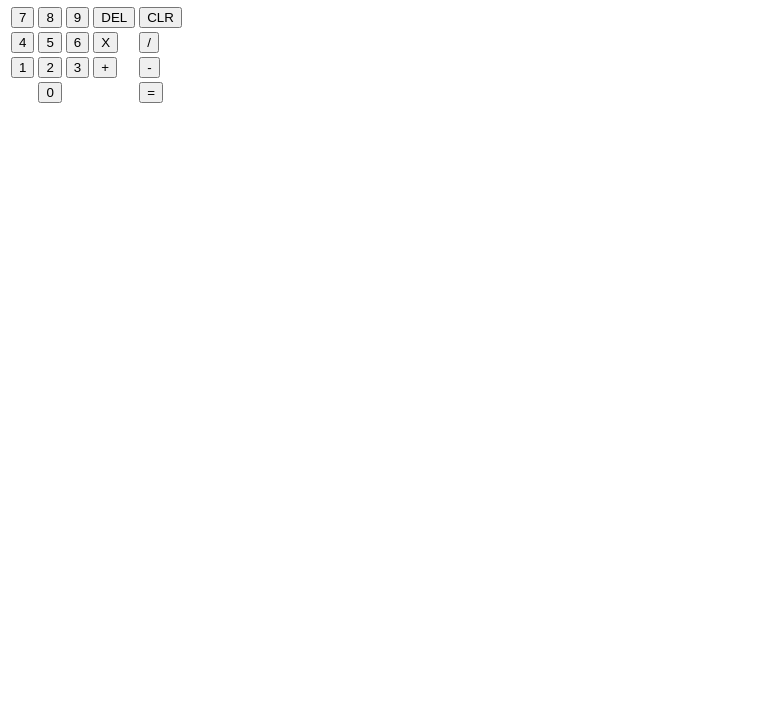
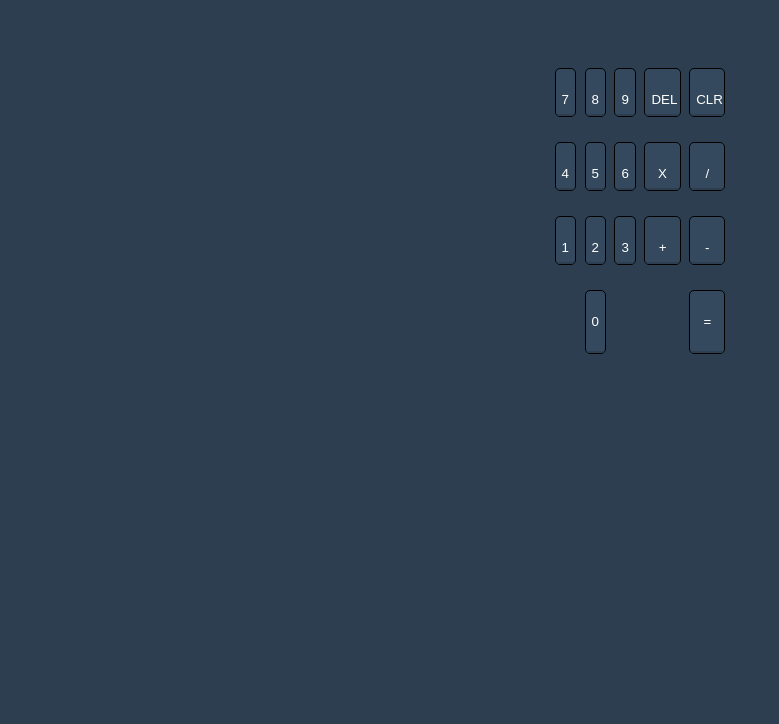
Before and after one commit to achavez5/calculator, a plain HTML site: page index.html in a window 1280 px wide. Shown: the part 76-800 px from the top of the page, without its empty margins (0-779 px from the left). Drawn offline with Linux system fonts and the light colour scheme.

Commit message:
UI Aesthetic Redesign

```diff
--- a/index.html
+++ b/index.html
@@ -7,39 +7,33 @@
     <link rel="stylesheet" href="styles.css">
 </head>
 <body>
-    <h1>Calculator</h1>
-    <h2 id = 'calcDisplay'></h2>
-    <table>
-        <tr>
-            <td><button id = "seven">7</button></td>
-            <td><button id = "eight">8</button></td>
-            <td><button id = "nine">9</button></td>
-            <td><button id = "delete">DEL</button></td>
-            <td><button id = "clear">CLR</button></td>
+    <div class="calcCont">
+        <h1 class="calcLabel">Calculator</h1>
+        <h2 id="calcDisplay" class="calcDisplay" ></h2>
+        <div class="container">
+                <button id="seven"    class=".flat-button">7</button>
+                <button id="eight"    class=".flat-button">8</button>
+                <button id="nine"     class=".flat-button">9</button>
+                <button id="delete"   class=".flat-button">DEL</button>
+                <button id="clear"    class=".flat-button">CLR</button>
+                <button id="four"     class=".flat-button">4</button>
+                <button id="five"     class=".flat-button">5</button>
+                <button id="six"      class=".flat-button">6</button>
+                <button id="multiply" class=".flat-button">X</button>
+                <button id="divide"   class=".flat-button">/</button>
+                <button id="one"      class=".flat-button">1</button>
+                <button id="two"      class=".flat-button">2</button>
+                <button id="three"    class=".flat-button">3</button>
+                <button id="add"      class=".flat-button">+</button>
+                <button id="subtract" class=".flat-button">-</button>
+                <p      id="blank1"                ></p>
+                <button id="zero"     class=".flat-button">0</button>
+                <p      id="blank2"                ></p>
+                <p      id="blank3"                ></p>
+                <button id="equals"   class="item lorange">=</button>
 
-        </tr>
-        <tr>
-            <td><button id = "four">4</button></td>
-            <td><button id = "five">5</button></td>
-            <td><button id = "six">6</button></td>
-            <td><button id = "multiply">X</button></td>
-            <td><button id = "divide">/</button></td>
-        </tr>
-        <tr>
-            <td><button id = "one">1</button></td>
-            <td><button id = "two">2</button></td>
-            <td><button id = "three">3</button></td>
-            <td><button id = "add">+</button></td>
-            <td><button id = "subtract">-</button></td>
-        </tr>
-        <tr>
-            <td></td>
-            <td><button id = "zero">0</button></td>
-            <td></td>
-            <td></td>
-            <td><button id = "equals">=</button></td>
-        </tr>
-    </table>
+        </div>
+    </div>
 </body>
 <script src="scripts.js"></script>
 </html>
--- a/scripts.js
+++ b/scripts.js
@@ -1,5 +1,5 @@
 const add = function(x, y){
-    return x + y;
+    return Number(x) + Number(y);
 }
 
 const subtract = function(x,y) {
@@ -11,6 +11,9 @@ const multiply = function(x, y){
 }
 
 const divide = function (x, y){
+    if (Number(y) == 0){
+        return "Not Possible";
+    }
     return x / y;
 }
 
--- a/styles.css
+++ b/styles.css
@@ -0,0 +1,80 @@
+@import url(https://fonts.googleapis.com/css?family=Montserrat:400,700);
+
+/* The button container */
+body{
+    font-family: 'Montserrat', sans-serif;
+    background-color: #2c3e50;
+    color: #fefbef;
+    margin: 0 10%;
+}
+
+.container{
+    grid-area: calcButtons;
+    display: grid;
+    grid-template-rows: repeat(4, auto);
+    grid-template-columns: repeat(5, auto);
+    row-gap: 5%;
+    column-gap: 5%;
+
+}
+
+.calcCont{
+    justify-self: center;
+    display: grid;
+    grid-template-columns: repeat(1, auto);
+    grid-template-rows: repeat(3, auto);
+    grid-template-areas:
+        "header"
+        "display"
+        "calcButtons"
+
+}
+
+.calcLabel{
+
+    justify-self: center;
+    grid-area: header;
+}
+
+.calcDisplay{
+    grid-area: display;
+    justify-self: center;
+    height: 12px;
+    color:
+}
+
+
+button {
+    position: relative;
+    border-style: solid;
+    border-color:black;
+    border-radius: 5px;
+    border-width: 1px;
+    width: 100%; height: auto;
+    background: #34495e;
+    margin: 0 auto;
+    margin-top: 10px;
+    overflow: hidden;
+    z-index: 1;
+    cursor: pointer;
+    transition: color .3s;
+    line-height: 60px;
+    text-align: center;
+    color: #fff;
+    font-weight: 600px;
+}
+
+button:after {
+    position: absolute;
+    top: 97%; left: 0;
+    width: 100%; height: 100%;
+    background: #2c3e50;
+    content: "";
+    z-index: -2;
+    transition: transform .3s;
+}
+
+button:hover::after {
+    transform: translateY(-90%);
+    transition: transform .3s;
+  }
```
